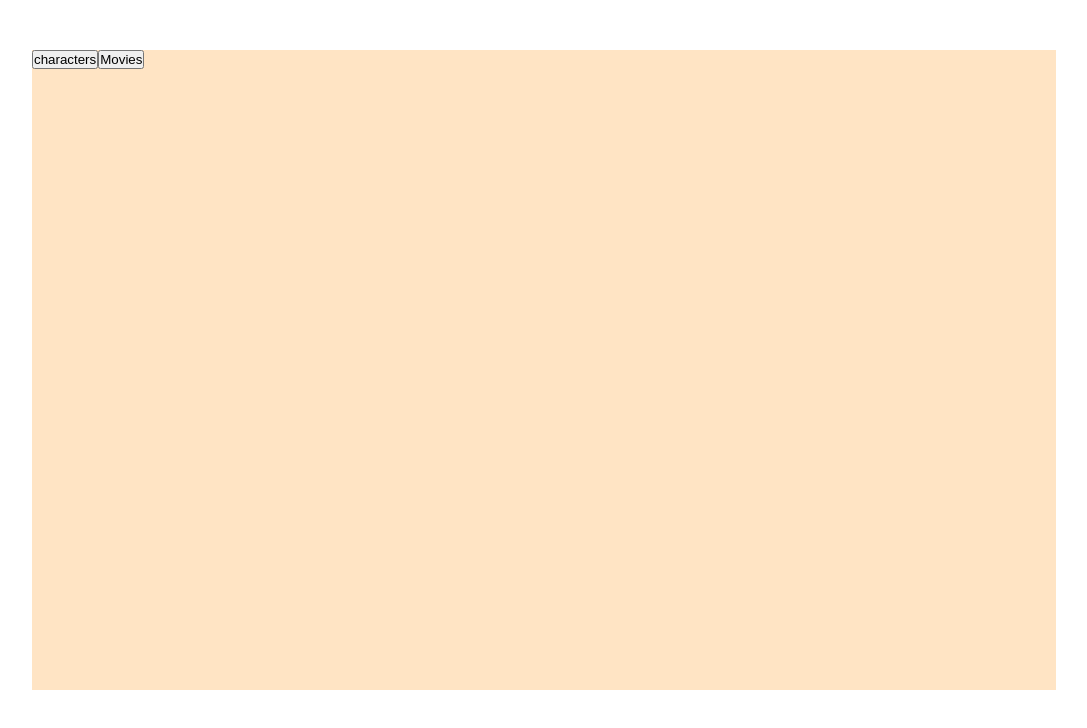
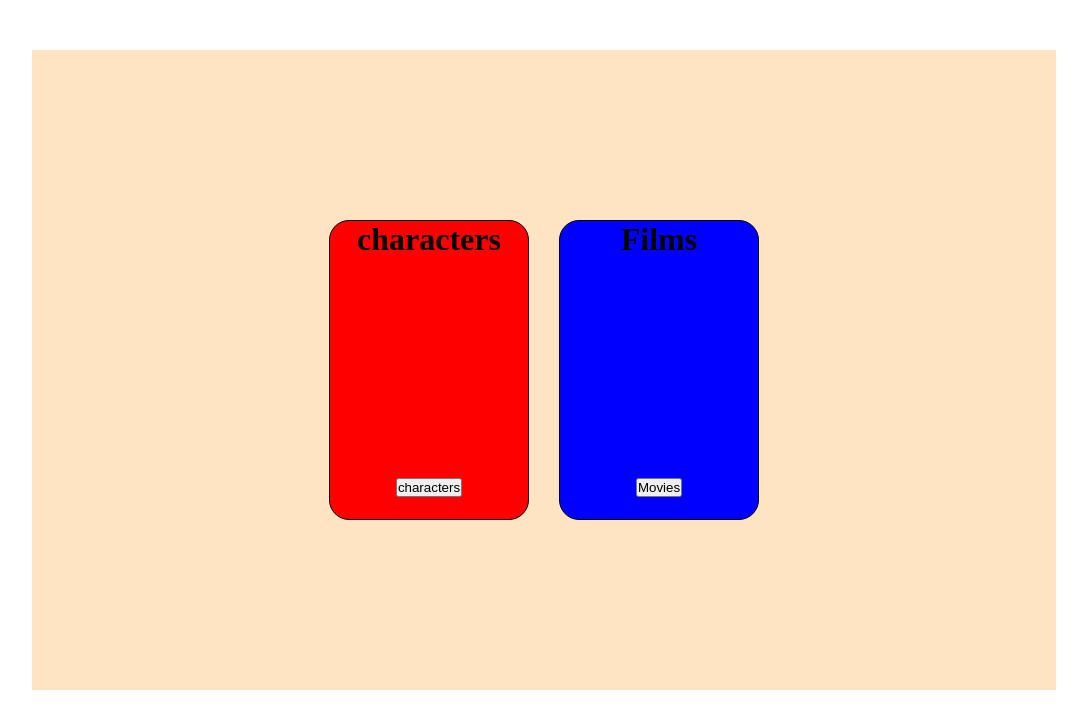
Before and after one commit to ElyasShamal/Star-war, a plain HTML site: page index.html in a window 1280 px wide. Shown: the whole page, without its empty margins (96-1183 px from the left). Drawn offline with Linux system fonts and the light colour scheme.

Commit message:
html and css completed

```diff
--- a/index.html
+++ b/index.html
@@ -12,11 +12,19 @@
   <body>
     <main id="container">
       <div class="characters">
-        <button id="get-Characters">characters</button>
+        <h1>characters</h1>
+        <div class="characters-data">
+          <!-- data from api -->
+          <button id="get-Characters">characters</button>
+        </div>
       </div>
 
       <div class="movies">
-        <button class="get-movies">Movies</button>
+        <h1>Films</h1>
+        <div class="films-data">
+          <!-- data from film api -->
+          <button class="get-movies">Movies</button>
+        </div>
       </div>
     </main>
   </body>
--- a/style.css
+++ b/style.css
@@ -12,9 +12,33 @@ body {
   background-color: bisque;
   margin: auto;
   margin-top: 50px;
-  text-align: center;
   width: 80vw;
   height: 80vh;
   display: flex;
   flex-direction: row;
+  justify-content: center;
+  align-items: center;
+  text-align: center;
 }
+
+.characters {
+  width: 200px;
+  height: 300px;
+  background-color: red;
+  border: 1px solid black;
+  border-radius: 20px;
+}
+
+.movies {
+  width: 200px;
+  height: 300px;
+  background-color: blue;
+  border: 1px solid black;
+  border-radius: 20px;
+  margin-left: 30px;
+}
+
+button {
+  position: relative;
+  top: 220px;
+}
```
